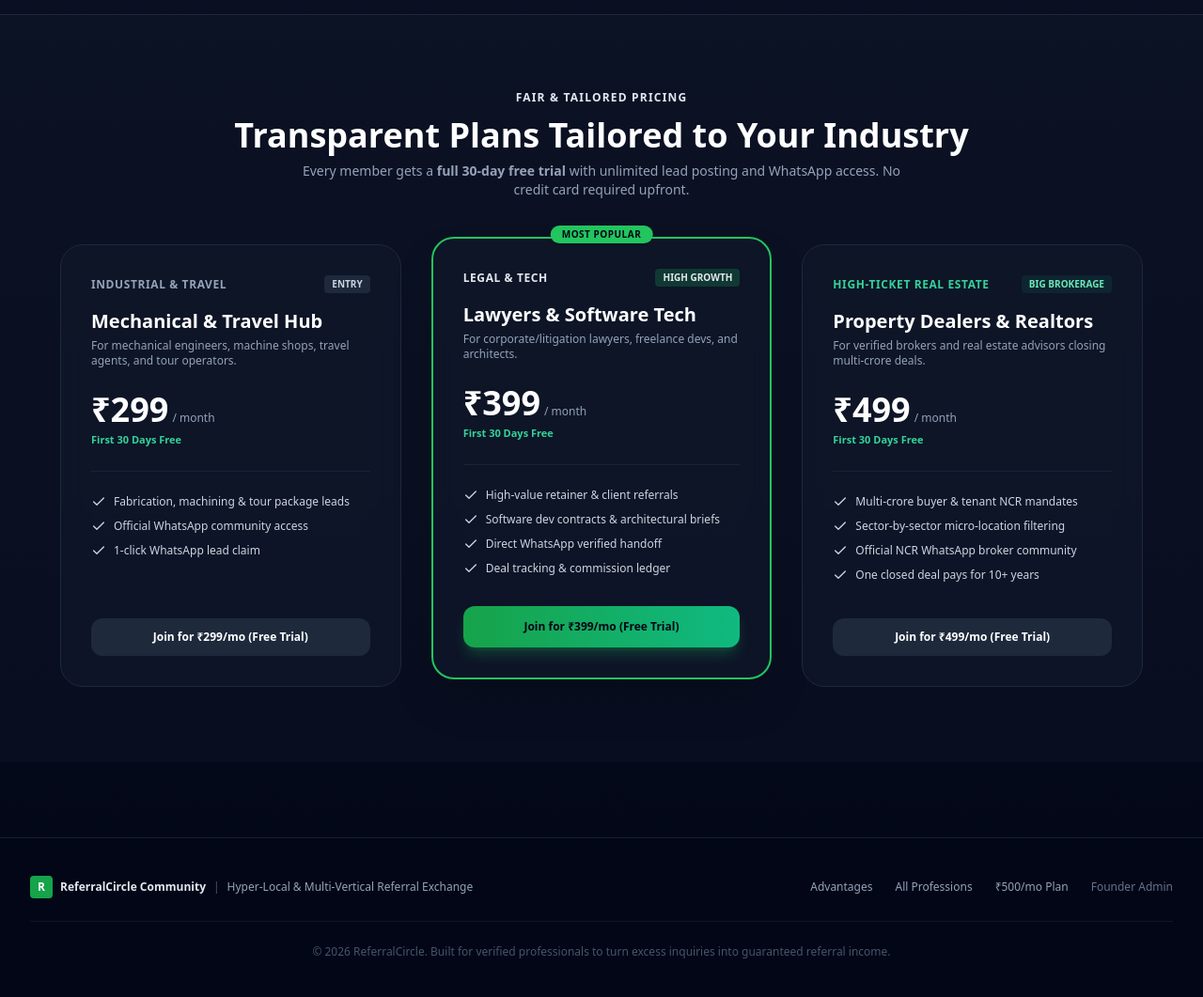
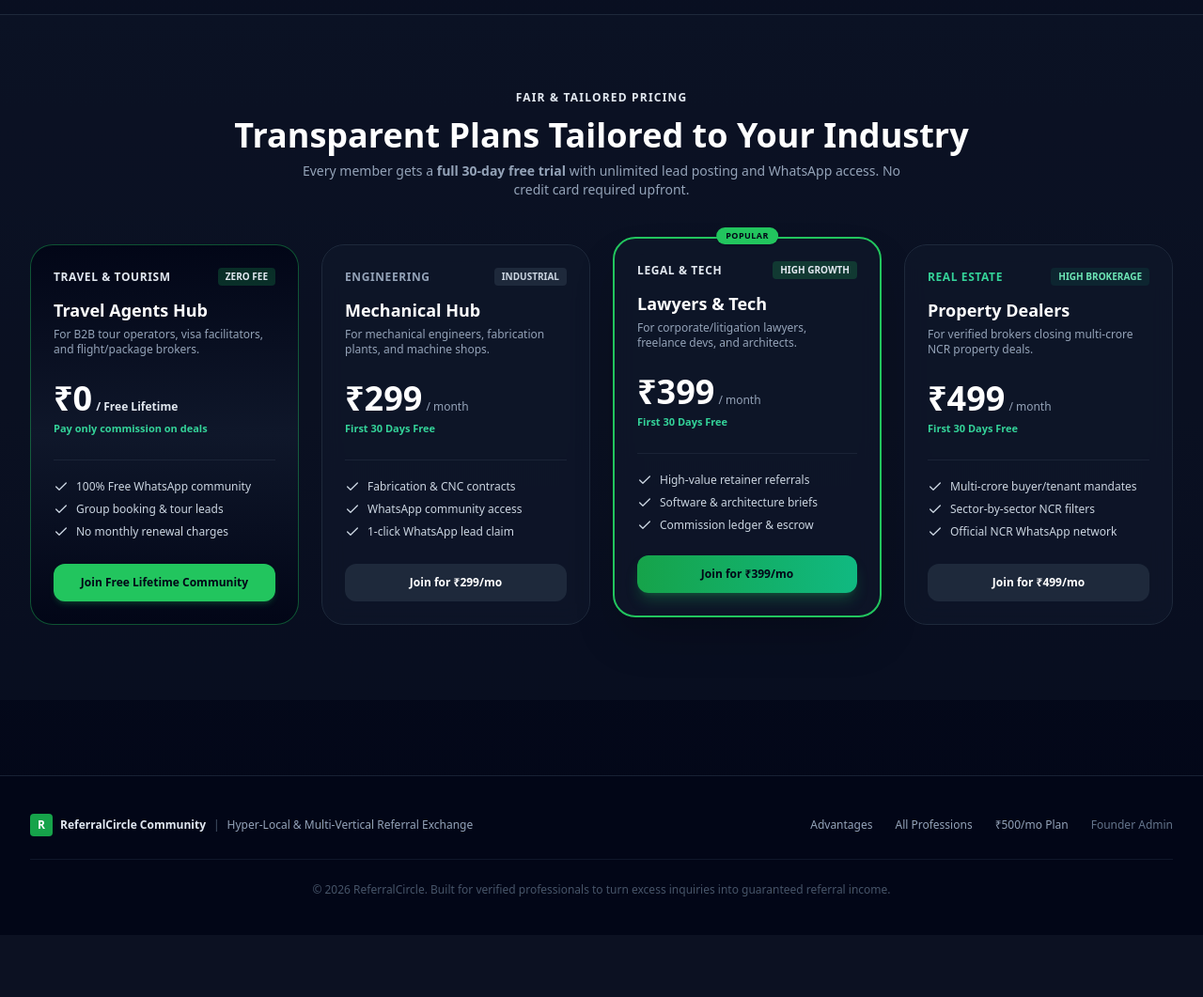
Before and after one commit to wadhwagarvit78-a11y/GLOBAL_NETWORKING, a FastAPI app: page / in a window 1280 px wide. Shown: the part 2718-3779 px from the top of the page at 94% size. After the commit the page ends 3672 px from the top, so only its background shows below. Run offline with FastAPI, Linux system fonts and the light colour scheme; data that the repository does not hold is empty; some libraries are stand-ins or nearby versions.

Commit message:
Make Travel & Tourism community 100% Free Lifetime membership

```diff
--- a/seed_data.py
+++ b/seed_data.py
@@ -35,7 +35,7 @@
             "plane",
             "https://chat.whatsapp.com/invite/Travel-Agents-Hub-Official",
             "10% Net Booking Margin",
-            299
+            0
         ),
         (
             3,
--- a/templates/dashboard.html
+++ b/templates/dashboard.html
@@ -11,7 +11,11 @@
         <span class="animate-ping absolute inline-flex h-full w-full rounded-full bg-brand-400 opacity-75"></span>
         <span class="relative inline-flex rounded-full h-2 w-2 bg-brand-500"></span>
       </span>
-      <span><strong>Free Trial Active:</strong> You have full access to post and claim leads. (Renews at ₹{{ current_user.group_monthly_fee or 399 }}/mo)</span>
+      {% if current_user.group_monthly_fee == 0 %}
+        <span><strong>100% Free Lifetime Community:</strong> You have unlimited access to post and claim leads. Zero monthly subscription fee!</span>
+      {% else %}
+        <span><strong>Free Trial Active:</strong> You have full access to post and claim leads. (Renews at ₹{{ current_user.group_monthly_fee or 399 }}/mo)</span>
+      {% endif %}
     </div>
     <a href="/subscription" class="text-brand-400 hover:text-brand-300 font-semibold underline underline-offset-2">
       View Subscription Details &rarr;
--- a/templates/index.html
+++ b/templates/index.html
@@ -234,7 +234,11 @@
 
           <div class="flex items-center justify-between text-[11px] text-slate-400 bg-slate-900/60 p-2.5 rounded-lg border border-slate-800/80 mb-4">
             <div><span class="text-slate-300 font-semibold">Split:</span> {{ g.min_commission_rate }}</div>
-            <div class="text-emerald-400 font-bold bg-emerald-500/10 px-2 py-0.5 rounded border border-emerald-500/20">₹{{ g.monthly_fee }}/mo</div>
+            {% if g.monthly_fee == 0 %}
+              <div class="text-brand-400 font-extrabold bg-brand-500/20 px-2.5 py-0.5 rounded border border-brand-500/30">100% FREE</div>
+            {% else %}
+              <div class="text-emerald-400 font-bold bg-emerald-500/10 px-2 py-0.5 rounded border border-emerald-500/20">₹{{ g.monthly_fee }}/mo</div>
+            {% endif %}
           </div>
         </div>
 
@@ -282,18 +286,56 @@
       Every member gets a <strong>full 30-day free trial</strong> with unlimited lead posting and WhatsApp access. No credit card required upfront.
     </p>
 
-    <div class="mt-12 grid grid-cols-1 md:grid-cols-3 gap-8 text-left max-w-6xl mx-auto">
+    <div class="mt-12 grid grid-cols-1 sm:grid-cols-2 lg:grid-cols-4 gap-6 text-left max-w-7xl mx-auto">
 
-      <!-- Tier 1: Engineering & Travel (₹299/mo) -->
-      <div class="p-8 rounded-3xl glass-card border border-slate-800 hover:border-slate-700 flex flex-col justify-between transition">
+      <!-- Tier 0: Travel & Tourism (100% FREE) -->
+      <div class="p-6 rounded-3xl glass-card border border-brand-500/40 hover:border-brand-400 flex flex-col justify-between transition bg-gradient-to-b from-brand-950/20 to-slate-900/60">
         <div>
-          <div class="flex items-center justify-between mb-4">
-            <span class="text-xs font-bold uppercase tracking-wider text-slate-400">Industrial & Travel</span>
-            <span class="text-[10px] uppercase font-bold px-2 py-0.5 rounded bg-slate-800 text-slate-300">Entry</span>
+          <div class="flex items-center justify-between mb-3">
+            <span class="text-xs font-bold uppercase tracking-wider text-brand-400">Travel & Tourism</span>
+            <span class="text-[10px] uppercase font-bold px-2 py-0.5 rounded bg-brand-500/20 text-brand-300">Zero Fee</span>
           </div>
 
-          <h3 class="text-xl font-bold text-white">Mechanical & Travel Hub</h3>
-          <p class="text-xs text-slate-400 mt-1">For mechanical engineers, machine shops, travel agents, and tour operators.</p>
+          <h3 class="text-lg font-bold text-white">Travel Agents Hub</h3>
+          <p class="text-xs text-slate-400 mt-1">For B2B tour operators, visa facilitators, and flight/package brokers.</p>
+
+          <div class="mt-6 flex items-baseline gap-1">
+            <span class="text-4xl font-extrabold text-white">₹0</span>
+            <span class="text-brand-400 text-xs font-bold">/ Free Lifetime</span>
+          </div>
+          <div class="text-[11px] text-emerald-400 mt-1 font-semibold">Pay only commission on deals</div>
+
+          <ul class="mt-6 space-y-2 text-xs text-slate-300 border-t border-slate-800/80 pt-5">
+            <li class="flex items-center gap-2">
+              <i data-lucide="check" class="w-4 h-4 text-brand-400 shrink-0"></i>
+              <span>100% Free WhatsApp community</span>
+            </li>
+            <li class="flex items-center gap-2">
+              <i data-lucide="check" class="w-4 h-4 text-brand-400 shrink-0"></i>
+              <span>Group booking & tour leads</span>
+            </li>
+            <li class="flex items-center gap-2">
+              <i data-lucide="check" class="w-4 h-4 text-brand-400 shrink-0"></i>
+              <span>No monthly renewal charges</span>
+            </li>
+          </ul>
+        </div>
+
+        <a href="/onboard?group_id=2" class="mt-6 w-full py-3 rounded-xl bg-brand-500 hover:bg-brand-400 text-slate-950 font-bold text-xs text-center transition block shadow-md shadow-brand-500/20">
+          Join Free Lifetime Community
+        </a>
+      </div>
+
+      <!-- Tier 1: Mechanical & Industrial Engineers (₹299/mo) -->
+      <div class="p-6 rounded-3xl glass-card border border-slate-800 hover:border-slate-700 flex flex-col justify-between transition">
+        <div>
+          <div class="flex items-center justify-between mb-3">
+            <span class="text-xs font-bold uppercase tracking-wider text-slate-400">Engineering</span>
+            <span class="text-[10px] uppercase font-bold px-2 py-0.5 rounded bg-slate-800 text-slate-300">Industrial</span>
+          </div>
+
+          <h3 class="text-lg font-bold text-white">Mechanical Hub</h3>
+          <p class="text-xs text-slate-400 mt-1">For mechanical engineers, fabrication plants, and machine shops.</p>
 
           <div class="mt-6 flex items-baseline gap-1">
             <span class="text-4xl font-extrabold text-white">₹299</span>
@@ -301,14 +343,14 @@
           </div>
           <div class="text-[11px] text-emerald-400 mt-1 font-semibold">First 30 Days Free</div>
 
-          <ul class="mt-6 space-y-2.5 text-xs text-slate-300 border-t border-slate-800/80 pt-6">
+          <ul class="mt-6 space-y-2 text-xs text-slate-300 border-t border-slate-800/80 pt-5">
             <li class="flex items-center gap-2">
               <i data-lucide="check" class="w-4 h-4 text-brand-400 shrink-0"></i>
-              <span>Fabrication, machining & tour package leads</span>
+              <span>Fabrication & CNC contracts</span>
             </li>
             <li class="flex items-center gap-2">
               <i data-lucide="check" class="w-4 h-4 text-brand-400 shrink-0"></i>
-              <span>Official WhatsApp community access</span>
+              <span>WhatsApp community access</span>
             </li>
             <li class="flex items-center gap-2">
               <i data-lucide="check" class="w-4 h-4 text-brand-400 shrink-0"></i>
@@ -317,24 +359,24 @@
           </ul>
         </div>
 
-        <a href="/onboard?group_id=3" class="mt-8 w-full py-3 rounded-xl bg-slate-800 hover:bg-slate-700 text-white font-bold text-xs text-center transition block">
-          Join for ₹299/mo (Free Trial)
+        <a href="/onboard?group_id=3" class="mt-6 w-full py-3 rounded-xl bg-slate-800 hover:bg-slate-700 text-white font-bold text-xs text-center transition block">
+          Join for ₹299/mo
         </a>
       </div>
 
       <!-- Tier 2: Legal & Software Tech (₹399/mo) - HIGHLIGHTED -->
-      <div class="p-8 rounded-3xl glass-card border-2 border-brand-500 shadow-2xl relative flex flex-col justify-between transform md:-translate-y-2">
-        <div class="absolute -top-3.5 left-1/2 -translate-x-1/2 px-3 py-0.5 rounded-full bg-brand-500 text-slate-950 font-extrabold text-[10px] uppercase tracking-wider shadow">
-          Most Popular
+      <div class="p-6 rounded-3xl glass-card border-2 border-brand-500 shadow-2xl relative flex flex-col justify-between transform lg:-translate-y-2">
+        <div class="absolute -top-3 left-1/2 -translate-x-1/2 px-2.5 py-0.5 rounded-full bg-brand-500 text-slate-950 font-extrabold text-[9px] uppercase tracking-wider shadow">
+          Popular
         </div>
 
         <div>
-          <div class="flex items-center justify-between mb-4">
+          <div class="flex items-center justify-between mb-3">
             <span class="text-xs font-bold uppercase tracking-wider text-brand-400">Legal & Tech</span>
             <span class="text-[10px] uppercase font-bold px-2 py-0.5 rounded bg-brand-500/20 text-brand-300">High Growth</span>
           </div>
 
-          <h3 class="text-xl font-bold text-white">Lawyers & Software Tech</h3>
+          <h3 class="text-lg font-bold text-white">Lawyers & Tech</h3>
           <p class="text-xs text-slate-400 mt-1">For corporate/litigation lawyers, freelance devs, and architects.</p>
 
           <div class="mt-6 flex items-baseline gap-1">
@@ -343,41 +385,37 @@
           </div>
           <div class="text-[11px] text-emerald-400 mt-1 font-semibold">First 30 Days Free</div>
 
-          <ul class="mt-6 space-y-2.5 text-xs text-slate-300 border-t border-slate-800/80 pt-6">
+          <ul class="mt-6 space-y-2 text-xs text-slate-300 border-t border-slate-800/80 pt-5">
             <li class="flex items-center gap-2">
               <i data-lucide="check" class="w-4 h-4 text-brand-400 shrink-0"></i>
-              <span>High-value retainer & client referrals</span>
+              <span>High-value retainer referrals</span>
             </li>
             <li class="flex items-center gap-2">
               <i data-lucide="check" class="w-4 h-4 text-brand-400 shrink-0"></i>
-              <span>Software dev contracts & architectural briefs</span>
+              <span>Software & architecture briefs</span>
             </li>
             <li class="flex items-center gap-2">
               <i data-lucide="check" class="w-4 h-4 text-brand-400 shrink-0"></i>
-              <span>Direct WhatsApp verified handoff</span>
-            </li>
-            <li class="flex items-center gap-2">
-              <i data-lucide="check" class="w-4 h-4 text-brand-400 shrink-0"></i>
-              <span>Deal tracking & commission ledger</span>
+              <span>Commission ledger & escrow</span>
             </li>
           </ul>
         </div>
 
-        <a href="/onboard?group_id=4" class="mt-8 w-full py-3.5 rounded-xl bg-gradient-to-r from-brand-600 to-emerald-500 hover:from-brand-500 hover:to-emerald-400 text-slate-950 font-extrabold text-xs text-center transition block shadow-lg shadow-brand-500/25">
-          Join for ₹399/mo (Free Trial)
+        <a href="/onboard?group_id=4" class="mt-6 w-full py-3 rounded-xl bg-gradient-to-r from-brand-600 to-emerald-500 hover:from-brand-500 hover:to-emerald-400 text-slate-950 font-extrabold text-xs text-center transition block shadow-lg shadow-brand-500/25">
+          Join for ₹399/mo
         </a>
       </div>
 
       <!-- Tier 3: Property Dealers & Realtors (₹499/mo) -->
-      <div class="p-8 rounded-3xl glass-card border border-slate-800 hover:border-slate-700 flex flex-col justify-between transition">
+      <div class="p-6 rounded-3xl glass-card border border-slate-800 hover:border-slate-700 flex flex-col justify-between transition">
         <div>
-          <div class="flex items-center justify-between mb-4">
-            <span class="text-xs font-bold uppercase tracking-wider text-emerald-400">High-Ticket Real Estate</span>
-            <span class="text-[10px] uppercase font-bold px-2 py-0.5 rounded bg-emerald-500/10 text-emerald-300">Big Brokerage</span>
+          <div class="flex items-center justify-between mb-3">
+            <span class="text-xs font-bold uppercase tracking-wider text-emerald-400">Real Estate</span>
+            <span class="text-[10px] uppercase font-bold px-2 py-0.5 rounded bg-emerald-500/10 text-emerald-300">High Brokerage</span>
           </div>
 
-          <h3 class="text-xl font-bold text-white">Property Dealers & Realtors</h3>
-          <p class="text-xs text-slate-400 mt-1">For verified brokers and real estate advisors closing multi-crore deals.</p>
+          <h3 class="text-lg font-bold text-white">Property Dealers</h3>
+          <p class="text-xs text-slate-400 mt-1">For verified brokers closing multi-crore NCR property deals.</p>
 
           <div class="mt-6 flex items-baseline gap-1">
             <span class="text-4xl font-extrabold text-white">₹499</span>
@@ -385,28 +423,24 @@
           </div>
           <div class="text-[11px] text-emerald-400 mt-1 font-semibold">First 30 Days Free</div>
 
-          <ul class="mt-6 space-y-2.5 text-xs text-slate-300 border-t border-slate-800/80 pt-6">
+          <ul class="mt-6 space-y-2 text-xs text-slate-300 border-t border-slate-800/80 pt-5">
             <li class="flex items-center gap-2">
               <i data-lucide="check" class="w-4 h-4 text-brand-400 shrink-0"></i>
-              <span>Multi-crore buyer & tenant NCR mandates</span>
+              <span>Multi-crore buyer/tenant mandates</span>
             </li>
             <li class="flex items-center gap-2">
               <i data-lucide="check" class="w-4 h-4 text-brand-400 shrink-0"></i>
-              <span>Sector-by-sector micro-location filtering</span>
+              <span>Sector-by-sector NCR filters</span>
             </li>
             <li class="flex items-center gap-2">
               <i data-lucide="check" class="w-4 h-4 text-brand-400 shrink-0"></i>
-              <span>Official NCR WhatsApp broker community</span>
-            </li>
-            <li class="flex items-center gap-2">
-              <i data-lucide="check" class="w-4 h-4 text-brand-400 shrink-0"></i>
-              <span>One closed deal pays for 10+ years</span>
+              <span>Official NCR WhatsApp network</span>
             </li>
           </ul>
         </div>
 
-        <a href="/onboard?group_id=1" class="mt-8 w-full py-3 rounded-xl bg-slate-800 hover:bg-slate-700 text-white font-bold text-xs text-center transition block">
-          Join for ₹499/mo (Free Trial)
+        <a href="/onboard?group_id=1" class="mt-6 w-full py-3 rounded-xl bg-slate-800 hover:bg-slate-700 text-white font-bold text-xs text-center transition block">
+          Join for ₹499/mo
         </a>
       </div>
 
```
Also changed, not shown: templates/subscription.html (+10 -0 lines).
